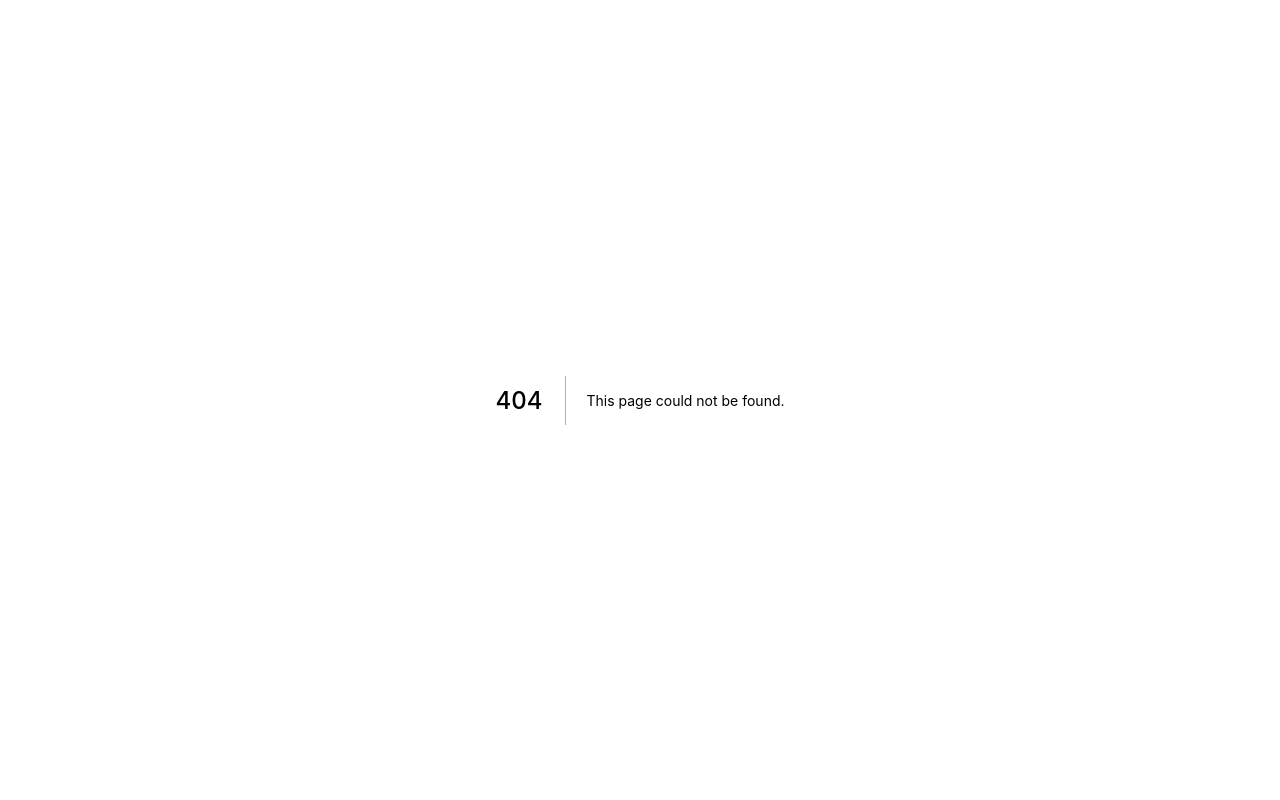
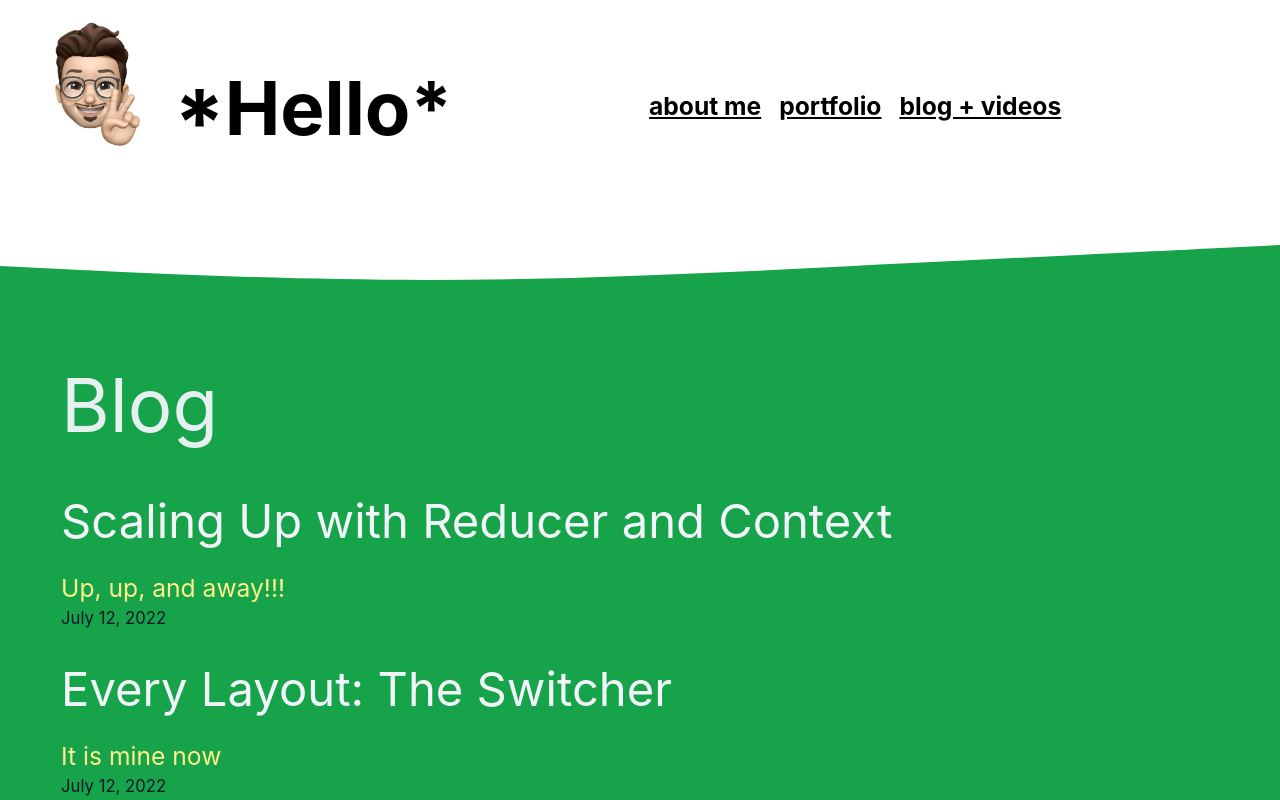
Before and after one commit to johnny2smooth/next-blog, a Next.js app: page /posts in a window 1280 px wide. Before the commit this address had no page. Shown: the top 800 px of the page. Built offline with nearby package versions, Linux system fonts and the light colour scheme.

Commit message:
seperate pages linked up

```diff
--- a/components/header.js
+++ b/components/header.js
@@ -28,14 +28,14 @@ export default function Header() {
           <nav>
             <ul>
               <li>
-                <Link href="/">
+                <Link href="/about">
                   <a
                     className={`${utility.fontSmall} text-black font-bold pr-4 underline hover:text-blue-600`}
                   >
                     about me
                   </a>
                 </Link>
-                <Link href="/">
+                <Link href="/portfolio">
                   <a
                     className={`${utility.fontSmall} text-black font-bold pr-4 underline hover:text-blue-600`}
                   >
--- /dev/null
+++ b/pages/about.js
@@ -0,0 +1,14 @@
+import Layout from '../components/layout';
+import StackWrapper from '../components/stackwrapper';
+
+export default function About() {
+  return (
+    <>
+      <Layout>
+        <StackWrapper wrapFirst>
+          <h1>Aboot!</h1>
+        </StackWrapper>
+      </Layout>
+    </>
+  );
+}
--- /dev/null
+++ b/pages/portfolio.js
@@ -0,0 +1,14 @@
+import Layout from '../components/layout';
+import StackWrapper from '../components/stackwrapper';
+
+export default function Portfolio() {
+  return (
+    <>
+      <Layout>
+        <StackWrapper wrapFirst>
+          <h1>Folio!</h1>
+        </StackWrapper>
+      </Layout>
+    </>
+  );
+}
--- /dev/null
+++ b/pages/posts.js
@@ -0,0 +1,31 @@
+import Blog from '../components/blog';
+import Curve from '../components/curve';
+import Layout from '../components/layout';
+import StackWrapper from '../components/stackwrapper';
+import { getSortedPostsData } from '../lib/posts';
+import utility from '../styles/utility.module.css';
+
+export async function getStaticProps() {
+  const allPostsData = getSortedPostsData();
+  return {
+    props: {
+      allPostsData,
+    },
+  };
+}
+
+export default function Posts({ allPostsData }) {
+  return (
+    <>
+      <Layout>
+        <section className={`${utility.section}`}>
+          <Curve color={`fill-green-600`} />
+          <StackWrapper wrapFirst tailwind={'bg-green-600'}>
+            <Blog allPostsData={allPostsData} />
+          </StackWrapper>
+          <Curve color={`fill-green-600`} />
+        </section>
+      </Layout>
+    </>
+  );
+}
```
